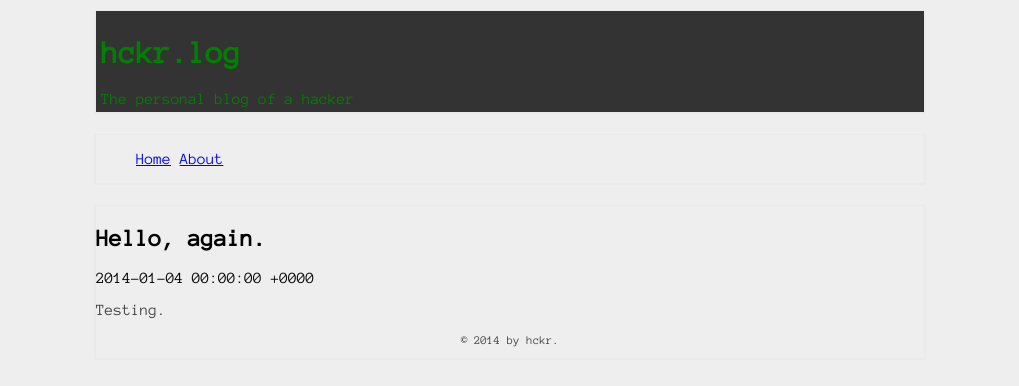
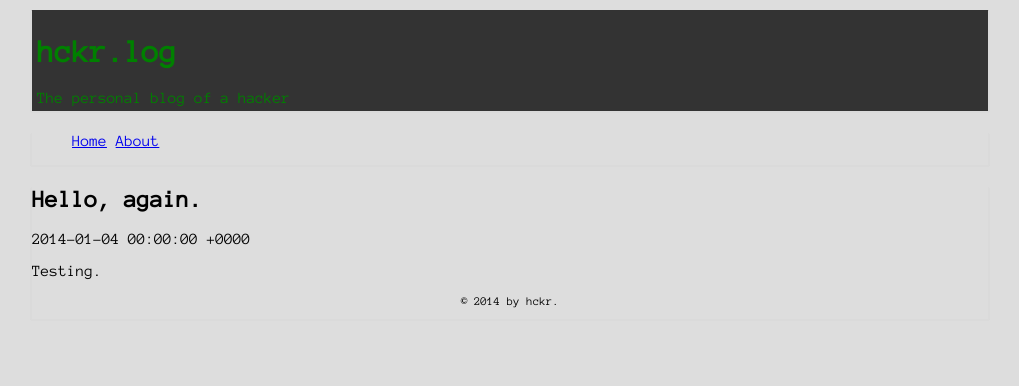
Before and after one commit to bitjockey42/astrohckr.github.io, a Jekyll site: the page built from _posts/2014-01-04-Hello-Again.md, in a window 1280 px wide. Shown: the top 386 px of the page, without its empty margins (130-1149 px from the left). Built offline with Jekyll 4.4.1, drawn with Linux system fonts in a browser that asks for light colours.

Commit message:
Separated stylesheets to make it easier to manage.

```diff
--- /dev/null
+++ b/assets/stylesheets/base.css
@@ -0,0 +1,7 @@
+body {
+    width: 75%;
+    padding: 0;
+    margin: 0 auto;
+    background: #ddd;
+    font-family: 'Anonymous Pro', sans-serif;
+}
--- /dev/null
+++ b/assets/stylesheets/blog.css
@@ -0,0 +1,31 @@
+.blog-index {
+    list-style-type: none;
+    padding-left: 0;
+}
+
+.blog-index-row {
+    border-bottom: #ddd solid 1px;
+}
+
+.blog-index-info {
+    background: #eee;
+    margin: 0;
+    padding: 10px 0px;
+    border-bottom: solid 2px #ddd;
+}
+
+.blog-index-date {
+    color: #333;
+    font-size: 10pt;
+}
+
+.blog-index-title {
+    color: #9EA5A8;
+    text-decoration: none;
+}
+
+.blog-index-excerpt {
+    margin: 0;
+    padding: 10px 25px;
+    background: #fff;
+}
--- /dev/null
+++ b/assets/stylesheets/footer.css
@@ -0,0 +1,4 @@
+.footer-text {
+    font-size: 9pt;
+    text-align: center;
+}
--- /dev/null
+++ b/assets/stylesheets/header.css
@@ -0,0 +1,6 @@
+.header {
+    margin-top: 10px;
+    padding: 5px;
+    background: #333;
+    color: green;
+}
--- /dev/null
+++ b/assets/stylesheets/layout.css
@@ -0,0 +1,17 @@
+.row {
+    border-bottom: solid #dadada 2px;
+    border-left: solid #dadada 2px;
+    border-right: solid #dadada 2px;
+    border-radius: 2px;
+    margin-bottom: 20px;
+}
+
+.col-1 {
+    width: 25%;
+    float: left;
+}
+
+.col-2 {
+    width: 75%;
+    float: left;
+}
--- /dev/null
+++ b/assets/stylesheets/nav.css
@@ -0,0 +1,7 @@
+.nav-ul {
+    list-style-type: none;
+}
+
+.nav-ul li {
+    display: inline;
+}
--- a/assets/stylesheets/site.css
+++ b/assets/stylesheets/site.css
@@ -1,80 +1,7 @@
 @import url(http://fonts.googleapis.com/css?family=Anonymous+Pro:400);
-
-body {
-    width: 65%;
-    padding: 0;
-    margin: 0 auto;
-    background: #eee;
-    font-family: 'Anonymous Pro', sans-serif;
-}
-
-.header {
-    margin-top: 10px;
-    padding: 5px;
-    background: #333;
-    color: green;
-}
-
-.nav {
-
-}
-
-.nav-ul {
-    list-style-type: none;
-}
-
-.nav-ul li {
-    display: inline;
-}
-
-.row {
-    border-top: solid #eaeaea 1px;
-    border-bottom: solid #eaeaea 2px;
-    border-left: solid #eaeaea 2px;
-    border-right: solid #eaeaea 2px;
-    border-radius: 2px;
-    margin-bottom: 20px;
-}
-
-.content p {
-    color: #424242;
-}
-
-.blog-index {
-    list-style-type: none;
-    padding-left: 0;
-}
-
-.blog-index-row {
-    border-bottom: #ddd solid 1px;
-}
-
-.blog-index-info {
-    margin: 0;
-    padding: 10px 0px;
-    border-bottom: solid 2px #ddd;
-}
-
-.blog-index-date {
-    color: #DCDEE3;
-    font-size: 10pt;
-}
-
-.blog-index-title {
-    color: #9EA5A8;
-    text-decoration: none;
-}
-
-.blog-index-excerpt {
-    margin: 0;
-    padding: 10px 25px;
-    background: #fff;
-}
-
-.footer {
-}
-
-.footer-text {
-    font-size: 9pt;
-    text-align: center;
-}
+@import 'layout.css';
+@import 'base.css';
+@import 'header.css';
+@import 'nav.css';
+@import 'blog.css';
+@import 'footer.css';
```
Also changed, not shown: _layouts/blog.html (+10 -6 lines).
